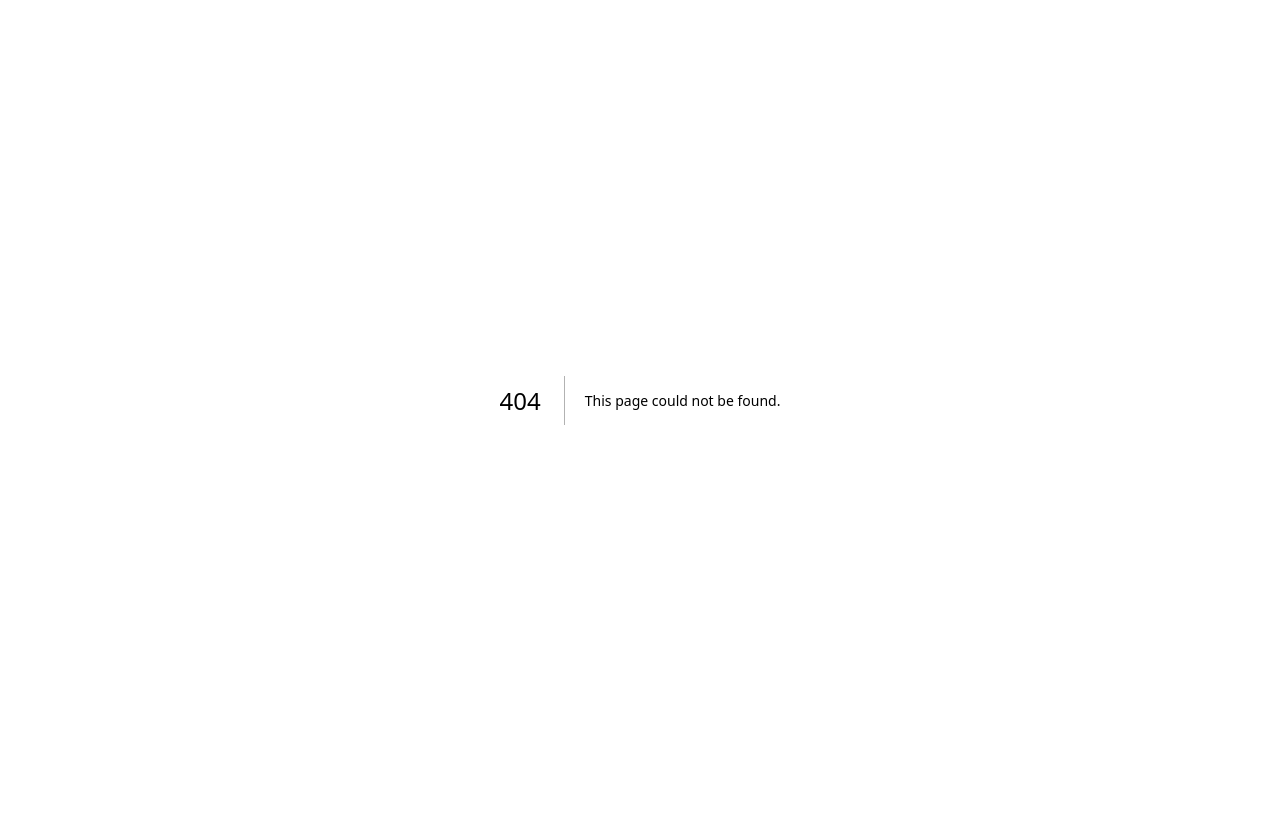
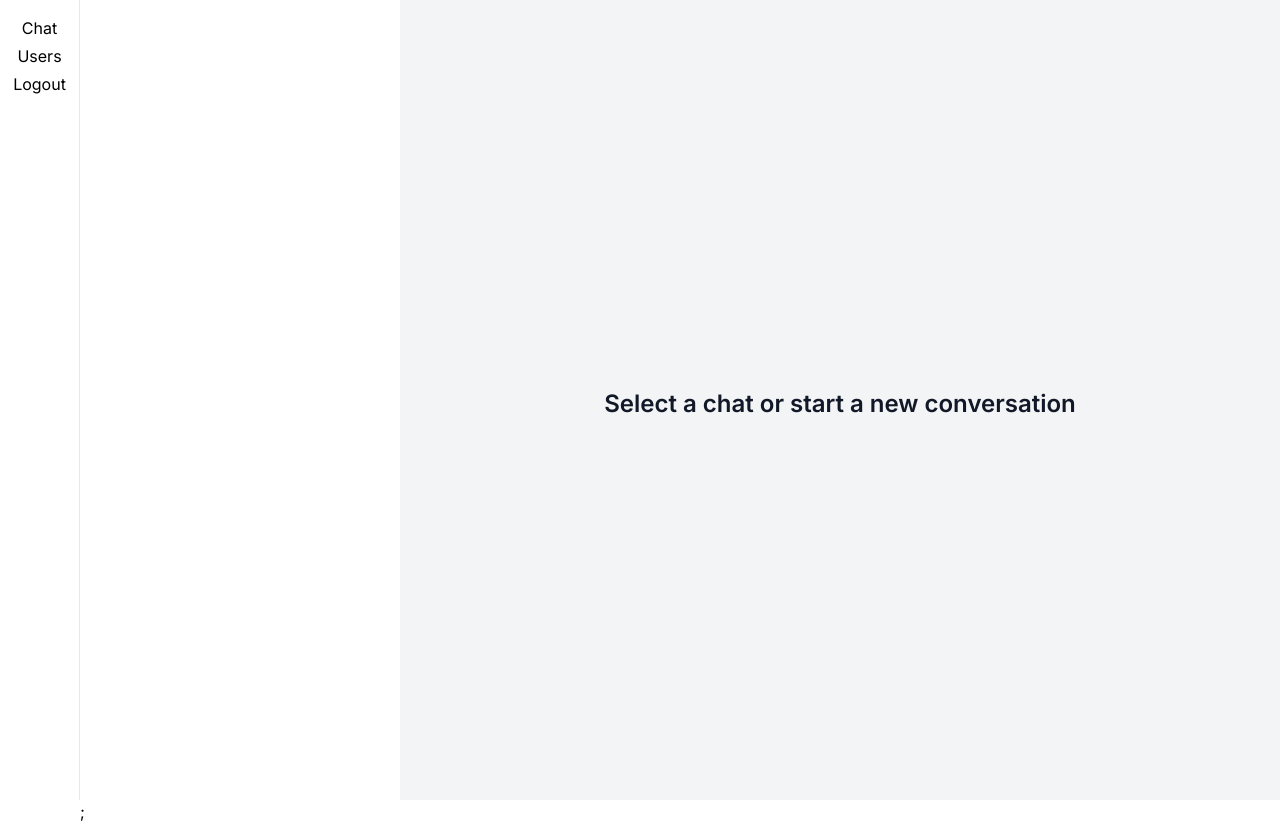
Before and after one commit to arshamghobadi/messanger-clone, a Next.js app: page /users in a window 1280 px wide. Before the commit this address had no page. Before the commit the page ends 800 px from the top, so only its background shows below. Built offline with nearby package versions, Linux system fonts and the light colour scheme.

Commit message:
create desktop ul

```diff
--- a/app/(site)/components/AuthForm.tsx
+++ b/app/(site)/components/AuthForm.tsx
@@ -2,19 +2,28 @@
 
 import Button from '@/app/components/Button';
 import Input from '@/app/components/inputs/input';
-import { useCallback, useState } from 'react';
+import { useCallback, useEffect, useState } from 'react';
 import { useForm, SubmitHandler, FieldValues } from 'react-hook-form';
 import AuthSocialButton from './AuthSocialButton';
 import { BsGithub, BsGoogle } from 'react-icons/bs';
 import { toast } from 'react-hot-toast';
 import axios from 'axios';
-import { signIn } from 'next-auth/react';
+import { signIn, useSession } from 'next-auth/react';
+import { useRouter } from 'next/navigation';
 type Props = {};
 
 type variant = 'LOGIN' | 'REGISTER';
 const AuthForm = (props: Props) => {
+  const session = useSession();
+  const router = useRouter();
   const [variant, setVariant] = useState<variant>('LOGIN');
   const [isLoading, setIsLoading] = useState(false);
+
+  useEffect(() => {
+    if (session?.status === 'authenticated') {
+      router.push('/users');
+    }
+  }, [session?.status, router]);
 
   const toggleVariant = useCallback(() => {
     if (variant === 'LOGIN') {
@@ -41,6 +50,7 @@ const AuthForm = (props: Props) => {
     if (variant === 'REGISTER') {
       axios
         .post('/api/register', data)
+        .then(() => signIn('credentials', data))
         .catch(() => toast.error('Somthing went wrong!'))
         .finally(() => setIsLoading(false));
     }
@@ -55,6 +65,7 @@ const AuthForm = (props: Props) => {
           }
           if (callback?.ok && !callback?.error) {
             toast.success('Success');
+            router.push('/users');
           }
         })
         .finally(() => setIsLoading(false));
--- /dev/null
+++ b/app/components/EmptyState.tsx
@@ -0,0 +1,13 @@
+const EmptyState = () => {
+  return (
+    <div className="px-4 py-10 sm:px-6 lg-px-8 h-full flex justify-center items-center bg-gray-100">
+      <div className=" text-center items-center flex flex-col">
+        <h3 className="mt-2 text-2xl font-semibold text-gray-900 ">
+          Select a chat or start a new conversation
+        </h3>
+      </div>
+    </div>
+  );
+};
+
+export default EmptyState;
--- /dev/null
+++ b/app/components/sidebar/DesKtopItems.tsx
@@ -0,0 +1,32 @@
+'use client';
+import clsx from 'clsx';
+import Link from 'next/link';
+
+interface DesktopItemsProps {
+  label: string;
+  icon: any;
+  href: string;
+  onClick?: () => void;
+  active?: boolean;
+}
+const DesktopItems: React.FC<DesktopItemsProps> = ({
+  label,
+  icon,
+  href,
+  onClick,
+  active,
+}) => {
+  if (onClick) {
+    return onClick();
+  }
+
+  return (
+    <li onClick={onClick}>
+      <Link href={href}>
+        <span>{label}</span>
+      </Link>
+    </li>
+  );
+};
+
+export default DesktopItems;
--- /dev/null
+++ b/app/components/sidebar/DesktopSidebar.tsx
@@ -0,0 +1,35 @@
+'use client';
+import useRoutes from '@/app/hooks/useRoutes';
+import { useState } from 'react';
+import DesktopItems from './DesKtopItems';
+
+const DesktopSidebar = () => {
+  const routes = useRoutes();
+  const [isOpen, setIsOpen] = useState(false);
+  return (
+    <div
+      className="
+    hidden lg:fixed lg:inset-y-0 lg:left-0 lg:z-40 lg:w-20 xl:px-6
+     lg:overflow-y-auto lg:bg-white lg:border-r-[1px] lg:pb-4 lg:flex
+      lg:flex-col justify-between
+    "
+    >
+      <nav className="mt-4 flex flex-col justify-between">
+        <ul role="list" className="flex flex-col items-center space-y-1">
+          {routes.map((item) => (
+            <DesktopItems
+              key={item.label}
+              href={item.herf}
+              label={item.label}
+              icon={item.icon}
+              active={item.active}
+              onclick={item.onClick}
+            />
+          ))}
+        </ul>
+      </nav>
+    </div>
+  );
+};
+
+export default DesktopSidebar;
--- /dev/null
+++ b/app/components/sidebar/Sidebar.tsx
@@ -0,0 +1,11 @@
+import DesktopSidebar from './DesktopSidebar';
+
+async function Sidebar({ children }: { children: React.ReactNode }) {
+  return (
+    <div className="h-full">
+      <DesktopSidebar />
+      <main className="lg:pl-20 h-full">{children}</main>
+    </div>
+  );
+}
+export default Sidebar;
--- /dev/null
+++ b/app/context/AuthContext.tsx
@@ -0,0 +1,10 @@
+'use client';
+import { SessionProvider } from 'next-auth/react';
+
+interface AuthContextProps {
+  children: React.ReactNode;
+}
+
+export default function AuthContext({ children }: AuthContextProps) {
+  return <SessionProvider>{children}</SessionProvider>;
+}
--- /dev/null
+++ b/app/hooks/useConversation.ts
@@ -0,0 +1,25 @@
+import { useParams } from 'next/navigation';
+import { useMemo } from 'react';
+
+const useConversation = () => {
+  const params = useParams();
+
+  const conversationId = useMemo(() => {
+    if (!params?.conversationId) {
+      return;
+    }
+    return params.conversationId as string;
+  }, [params?.conversationId]);
+
+  const isOpen = useMemo(() => !!conversationId, [conversationId]);
+
+  return useMemo(
+    () => ({
+      isOpen,
+      conversationId,
+    }),
+    [isOpen, conversationId]
+  );
+};
+
+export default useConversation;
--- /dev/null
+++ b/app/hooks/useRoutes.ts
@@ -0,0 +1,39 @@
+import { usePathname } from 'next/navigation';
+import { HiChat } from 'react-icons/hi';
+import { HiArrowLeftOnRectangle, HiUsers } from 'react-icons/hi2';
+import { signOut } from 'next-auth/react';
+
+import useConversation from './useConversation';
+import { useMemo } from 'react';
+
+const useRoutes = () => {
+  const pathname = usePathname();
+  const { conversationId } = useConversation();
+
+  const routes = useMemo(
+    () => [
+      {
+        label: 'Chat',
+        herf: '/conversations',
+        icon: HiChat,
+        active: pathname === '/conversations' || !!conversationId,
+      },
+      {
+        label: 'Users',
+        herf: '/Users',
+        icon: HiUsers,
+        active: pathname === pathname || '/users',
+      },
+      {
+        label: 'Logout',
+        herf: '#',
+        icon: HiArrowLeftOnRectangle,
+        onClick: () => signOut(),
+      },
+    ],
+    [pathname, conversationId]
+  );
+  return routes;
+};
+
+export default useRoutes;
--- a/app/layout.tsx
+++ b/app/layout.tsx
@@ -1,3 +1,4 @@
+import AuthContext from './context/AuthContext';
 import ToasterContext from './context/ToasterContext';
 import './globals.css';
 import { Inter } from 'next/font/google';
@@ -16,8 +17,13 @@ export default function RootLayout({
 }) {
   return (
     <html lang="en">
-      <ToasterContext />
-      <body className={inter.className}>{children}</body>
+      <body className={inter.className}>
+        <AuthContext>
+          <ToasterContext />
+
+          {children}
+        </AuthContext>
+      </body>
     </html>
   );
 }
--- /dev/null
+++ b/app/users/layout.tsx
@@ -0,0 +1,14 @@
+import Sidebar from '../components/sidebar/Sidebar';
+
+export default async function UsersLayout({
+  children,
+}: {
+  children: React.ReactNode;
+}) {
+  return (
+    //@ts-expect-error Server Component
+    <Sidebar>
+      <div className=" h-screen">{children}</div>;
+    </Sidebar>
+  );
+}
--- /dev/null
+++ b/app/users/page.tsx
@@ -0,0 +1,13 @@
+import EmptyState from '../components/EmptyState';
+
+type Props = {};
+
+const Users = (props: Props) => {
+  return (
+    <div className="hidden lg:block lg:pl-80 h-full">
+      <EmptyState />
+    </div>
+  );
+};
+
+export default Users;
```
Also changed, not shown: middlewares.ts (added, +11 -0 lines).
